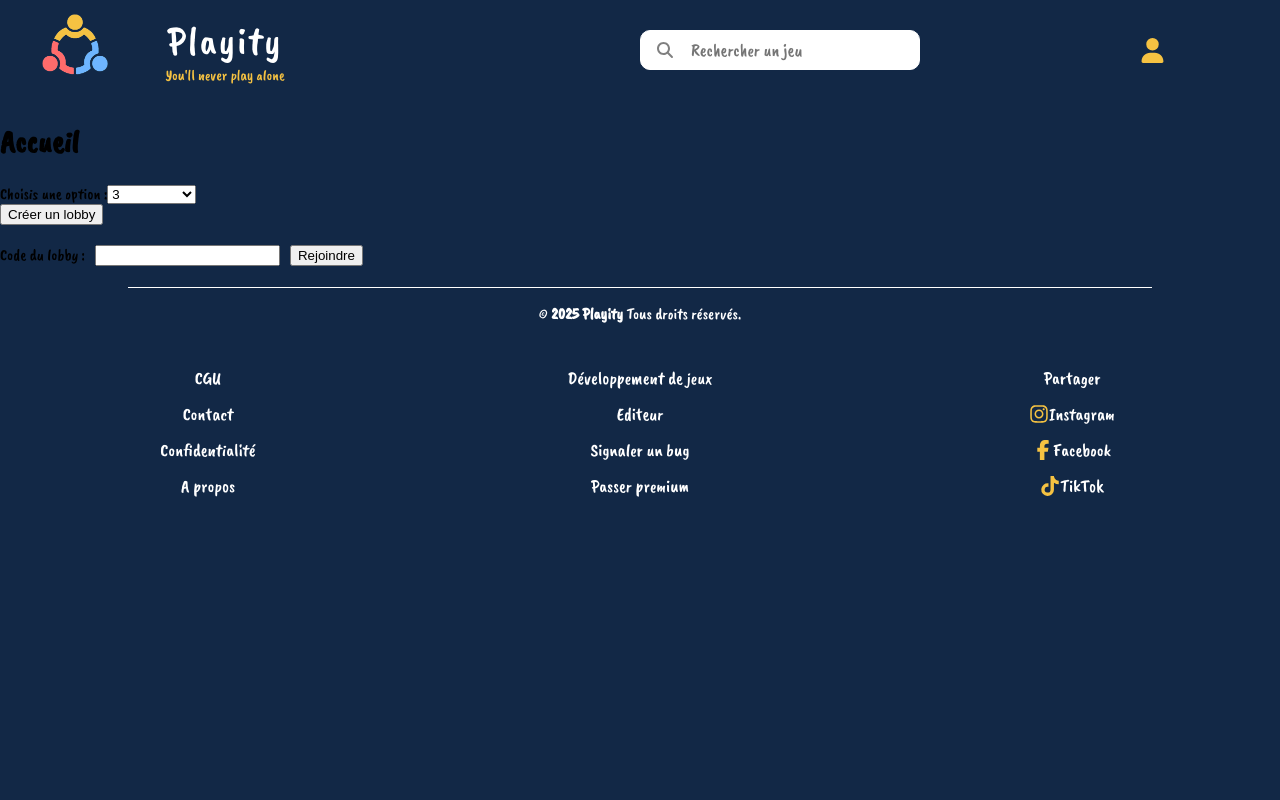
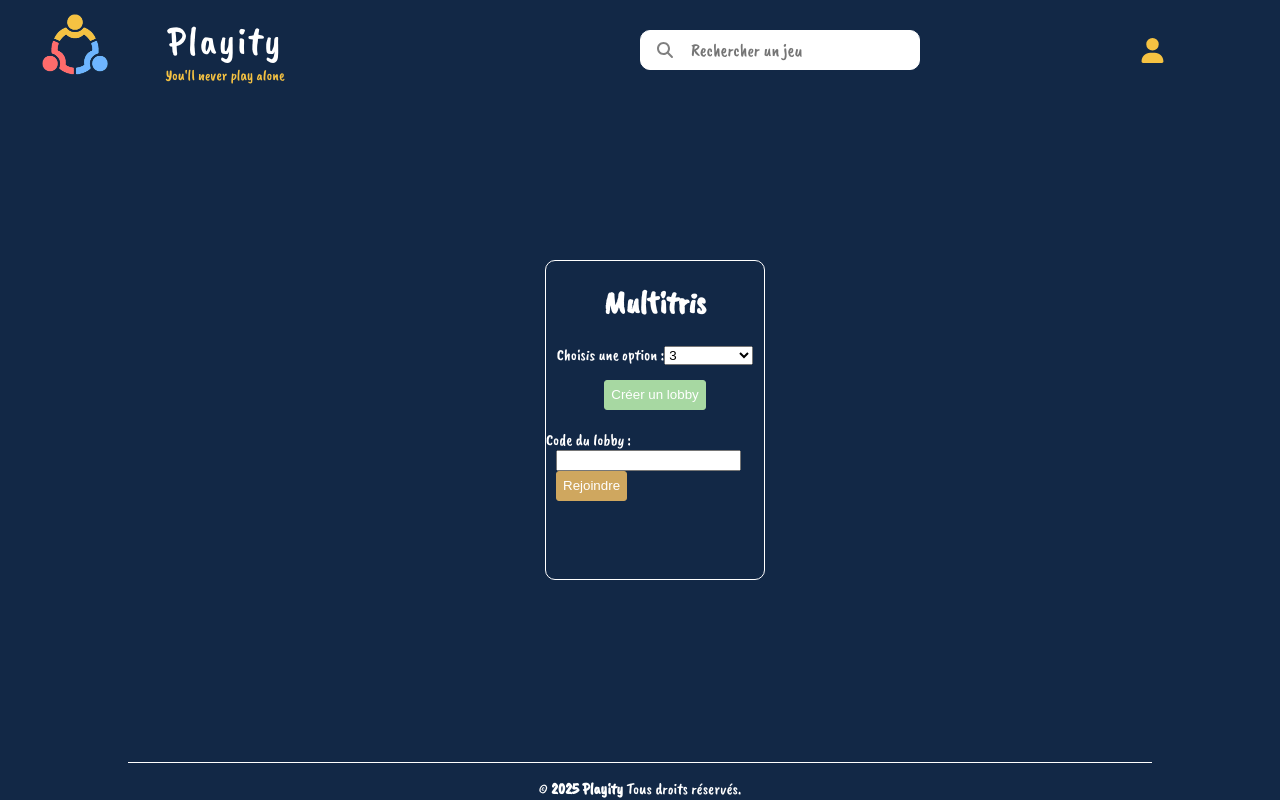
Before and after one commit to etiennedv29/Playity-front, a Next.js app: page /multitris in a window 1280 px wide. Shown: the top 800 px of the page. Built offline with nearby package versions, Linux system fonts and the light colour scheme; no server answers.

Commit message:
fix bug axios lobby

```diff
--- a/pages/multitris/index.js
+++ b/pages/multitris/index.js
@@ -1,6 +1,8 @@
 import axios from "axios";
 import { useRouter } from "next/router";
 import { useEffect, useState } from "react";
+import YoutubeVideo from "../../components/YoutubeVideo";
+import styles from "../../styles/Multitris.module.css";
 import { getGameNameFromUrl } from "../../utils/url";
 
 export default function HomePage() {
@@ -15,7 +17,7 @@ export default function HomePage() {
 
   useEffect(() => {
     (async () => {
-      const res = await axios.post(
+      const res = await axios.get(
         "http://localhost:3000/games?name=" + gameName
       );
 
@@ -54,7 +56,13 @@ export default function HomePage() {
 
   return (
     <div>
-      <h1>Accueil</h1>
+      <div className={styles.lobbyContainer}>
+        <div className={styles.mainContainer}>
+          <div className={styles.leftContainer}>
+            {game && <YoutubeVideo videoId={game.demo} />}
+          </div>
+          <div className={styles.rightContainer}>
+            <h1>Multitris</h1>
             <div>
               <label htmlFor="mySelect">Choisis une option :</label>
               <select
@@ -70,7 +78,12 @@ export default function HomePage() {
                 <option value="4">4</option>
               </select>
             </div>
-      <button onClick={handleCreateLobby}>Créer un lobby</button>
+            <button
+              className={`btnPlay ${styles.btnPlay}`}
+              onClick={handleCreateLobby}
+            >
+              Créer un lobby
+            </button>
 
             <form onSubmit={handleJoinSubmit} style={{ marginTop: "20px" }}>
               <label>Code du lobby :</label>
@@ -81,10 +94,17 @@ export default function HomePage() {
                 maxLength={5}
                 style={{ textTransform: "uppercase", marginLeft: "10px" }}
               />
-        <button type="submit" style={{ marginLeft: "10px" }}>
+              <button
+                className={`btnSecondary ${styles.btnSecondary}`}
+                type="submit"
+                style={{ marginLeft: "10px" }}
+              >
                 Rejoindre
               </button>
             </form>
           </div>
+        </div>
+      </div>
+    </div>
   );
 }
--- /dev/null
+++ b/styles/Multitris.module.css
@@ -0,0 +1,50 @@
+.main {
+  display: flex;
+  flex-direction: column;
+  justify-content: center;
+  align-items: center;
+  min-height: 300vh;
+  background-color: white;
+  padding: 0;
+}
+
+.lobbyContainer {
+  display: flex;
+  justify-content: center;
+  align-items: center;
+  height: 80vh;
+}
+
+.mainContainer {
+  display: flex;
+  flex-direction: row;
+}
+
+.leftContainer {
+  display: flex;
+  align-items: center;
+  flex-direction: column;
+  color: white;
+  margin-left: 15px;
+}
+
+.rightContainer {
+  display: flex;
+  align-items: center;
+  flex-direction: column;
+  height: 320px;
+  color: white;
+  border: solid 1px white;
+  border-radius: 10px;
+  margin-left: 15px;
+  width: 220px;
+}
+
+.btnPlay {
+  margin-top: 15px;
+}
+
+.btnSecondary {
+  margin-top: auto;
+  margin-bottom: 15px;
+}
```
Lines whose indentation alone changed are shown as unchanged.
